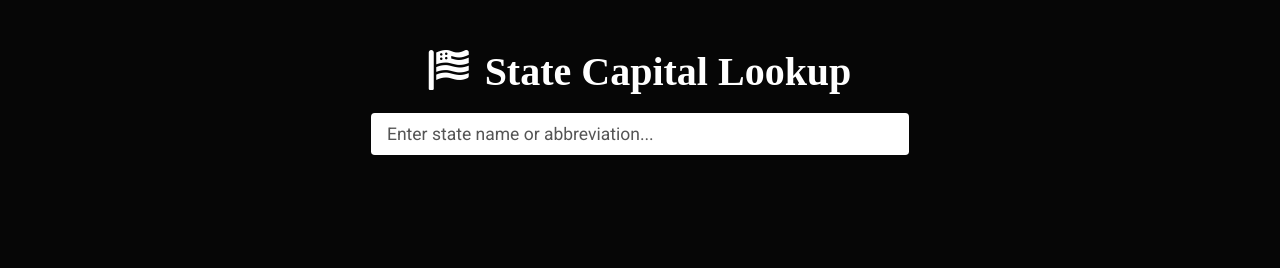
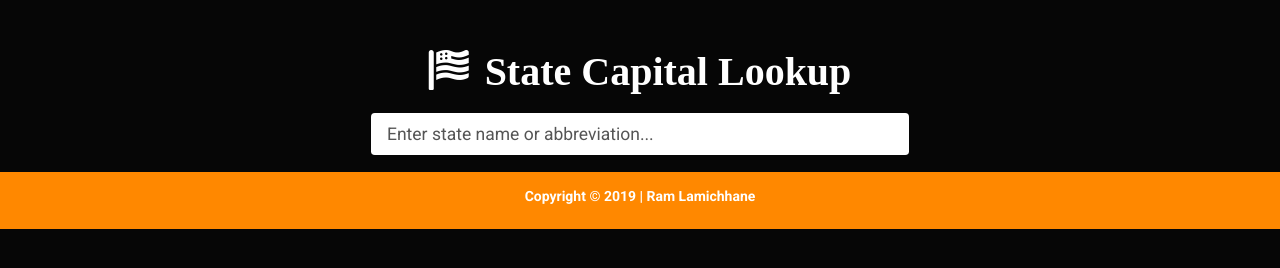
Before and after one commit to rpl006/AutoComplete-APP, a plain HTML site: page index.html in a window 1280 px wide. Drawn offline with Linux system fonts and the light colour scheme.

Commit message:
Copyright Footer added, and Build Ready

```diff
--- a/index.html
+++ b/index.html
@@ -38,6 +38,11 @@
         </div>
       </div>
     </div>
+    <footer class="alert-warning">
+      <div class="container text-center  pb-3 pt-3">
+        <h6><strong>Copyright © 2019 | Ram Lamichhane</strong></h6>
+      </div>
+    </footer>
     <script src="/js/main.js"></script>
   </body>
 </html>
```
